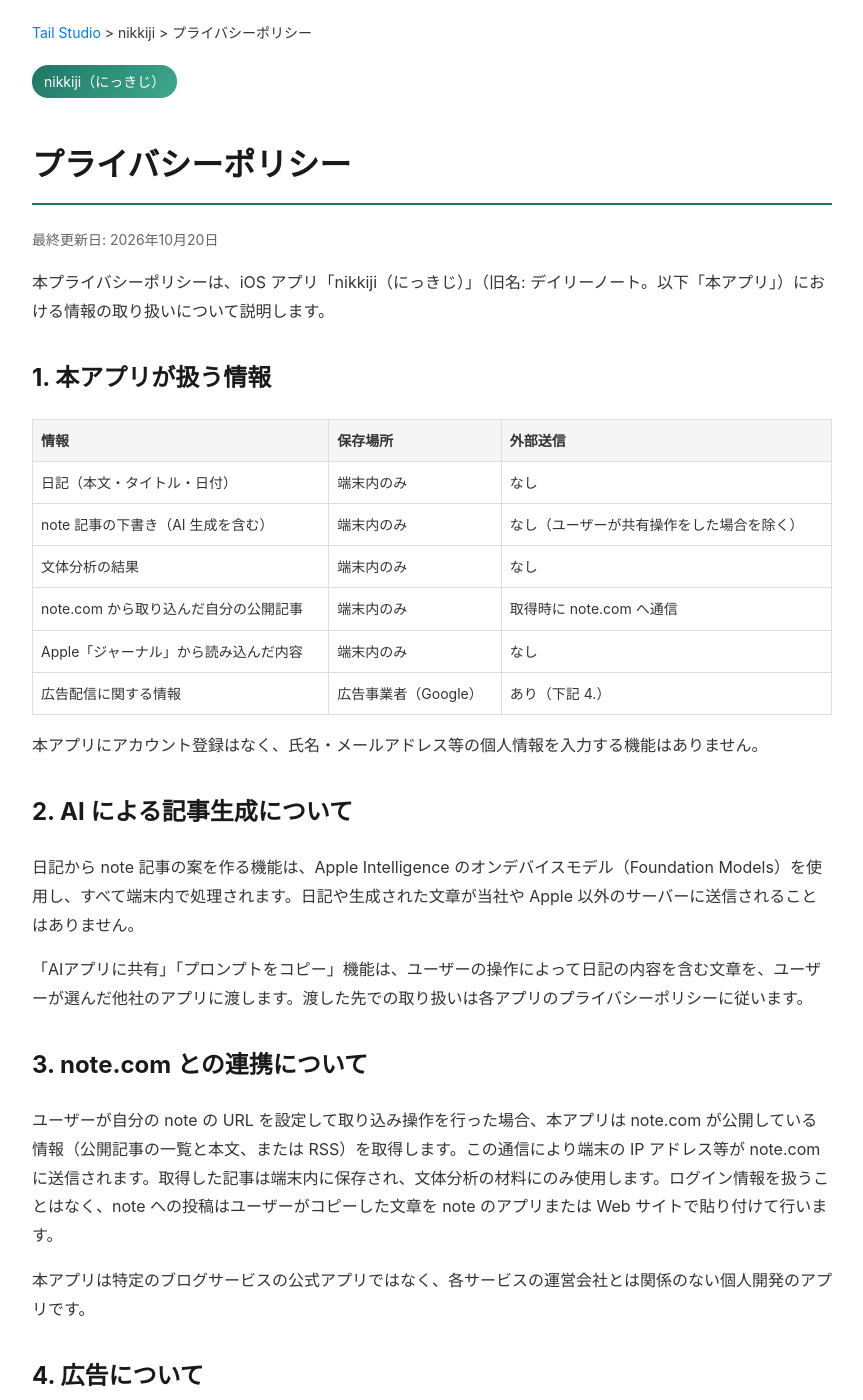
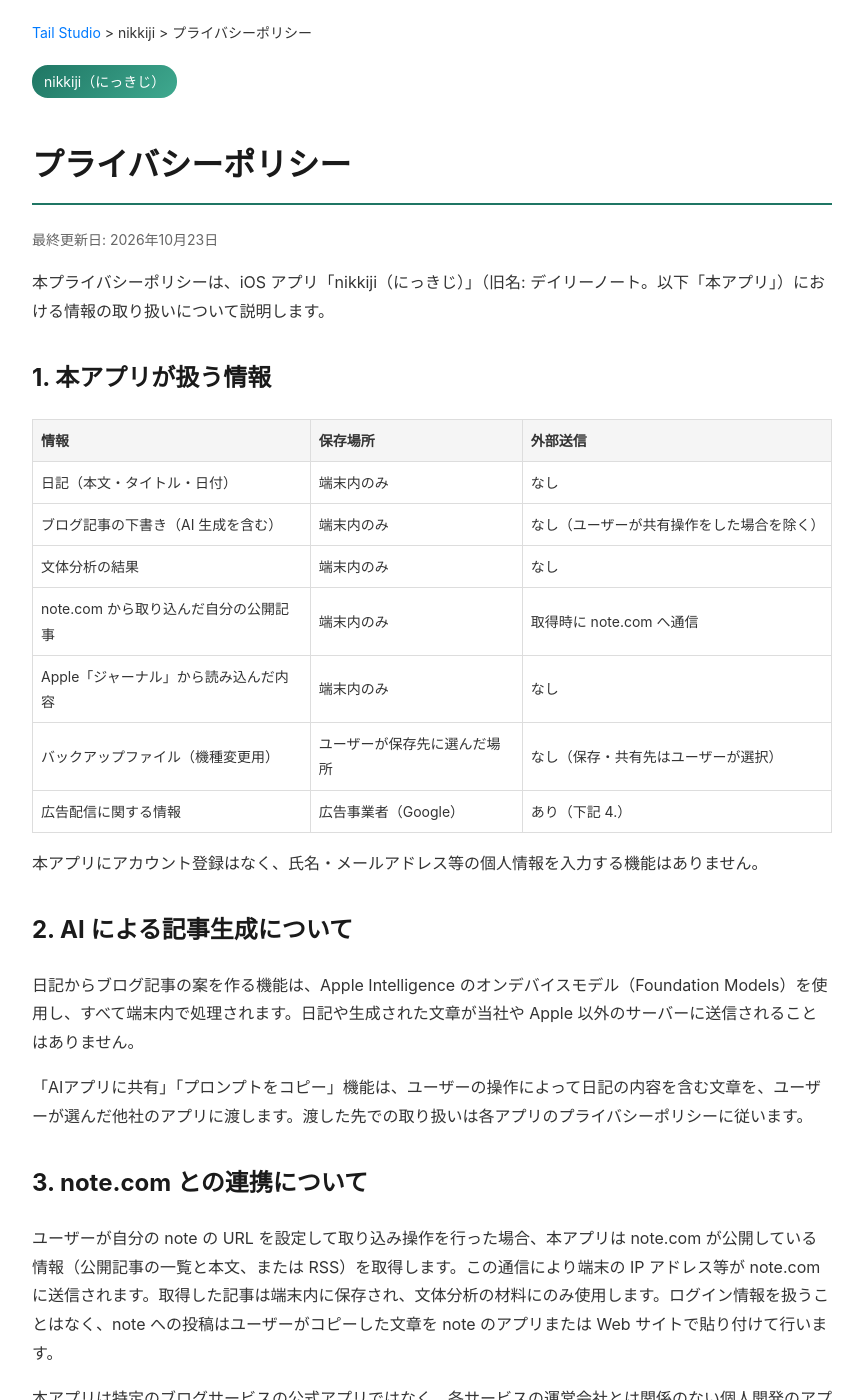
Before and after one commit to wat--/app-policies, a Jekyll site: the page apps/daily-note/privacy-policy.html, which Jekyll copies as it is, in a window 1280 px wide and 1400 px high. Shown: the whole window, without its empty margins (208-1071 px from the left). Built offline with Jekyll 4.4.1, drawn with Linux system fonts in a browser that asks for light colours; some of the changed text lies outside the part shown.

Commit message:
nikkiji: プライバシーポリシーにバックアップ項目を追加し表記を一般化
Co-Authored-By: Claude Code <noreply@anthropic.com>

```diff
--- a/apps/daily-note/privacy-policy.html
+++ b/apps/daily-note/privacy-policy.html
@@ -25,7 +25,7 @@
 
     <span class="app-badge">nikkiji（にっきじ）</span>
     <h1>プライバシーポリシー</h1>
-    <p class="update-date">最終更新日: 2026年10月20日</p>
+    <p class="update-date">最終更新日: 2026年10月23日</p>
 
     <p>本プライバシーポリシーは、iOS アプリ「nikkiji（にっきじ）」（旧名: デイリーノート。以下「本アプリ」）における情報の取り扱いについて説明します。</p>
 
@@ -33,16 +33,17 @@
     <table>
         <tr><th>情報</th><th>保存場所</th><th>外部送信</th></tr>
         <tr><td>日記（本文・タイトル・日付）</td><td>端末内のみ</td><td>なし</td></tr>
-        <tr><td>note 記事の下書き（AI 生成を含む）</td><td>端末内のみ</td><td>なし（ユーザーが共有操作をした場合を除く）</td></tr>
+        <tr><td>ブログ記事の下書き（AI 生成を含む）</td><td>端末内のみ</td><td>なし（ユーザーが共有操作をした場合を除く）</td></tr>
         <tr><td>文体分析の結果</td><td>端末内のみ</td><td>なし</td></tr>
         <tr><td>note.com から取り込んだ自分の公開記事</td><td>端末内のみ</td><td>取得時に note.com へ通信</td></tr>
         <tr><td>Apple「ジャーナル」から読み込んだ内容</td><td>端末内のみ</td><td>なし</td></tr>
+        <tr><td>バックアップファイル（機種変更用）</td><td>ユーザーが保存先に選んだ場所</td><td>なし（保存・共有先はユーザーが選択）</td></tr>
         <tr><td>広告配信に関する情報</td><td>広告事業者（Google）</td><td>あり（下記 4.）</td></tr>
     </table>
     <p>本アプリにアカウント登録はなく、氏名・メールアドレス等の個人情報を入力する機能はありません。</p>
 
     <h2>2. AI による記事生成について</h2>
-    <p>日記から note 記事の案を作る機能は、Apple Intelligence のオンデバイスモデル（Foundation Models）を使用し、すべて端末内で処理されます。日記や生成された文章が当社や Apple 以外のサーバーに送信されることはありません。</p>
+    <p>日記からブログ記事の案を作る機能は、Apple Intelligence のオンデバイスモデル（Foundation Models）を使用し、すべて端末内で処理されます。日記や生成された文章が当社や Apple 以外のサーバーに送信されることはありません。</p>
     <p>「AIアプリに共有」「プロンプトをコピー」機能は、ユーザーの操作によって日記の内容を含む文章を、ユーザーが選んだ他社のアプリに渡します。渡した先での取り扱いは各アプリのプライバシーポリシーに従います。</p>
 
     <h2>3. note.com との連携について</h2>
@@ -60,19 +61,22 @@
     <h2>6. バックグラウンド処理</h2>
     <p>記事案の自動作成を有効にしている場合、本アプリは iOS のバックグラウンド処理の仕組みを使って端末内で AI 生成を行うことがあります。この処理に通信は伴いません。</p>
 
-    <h2>7. 第三者への提供</h2>
+    <h2>7. バックアップと機種変更</h2>
+    <p>設定画面のバックアップ機能は、日記・記事・文体分析の結果を 1 つのファイルとして書き出し、別の端末で読み込めるようにするものです。書き出したファイルの保存先や共有先はユーザーが選び、当社がファイルを受け取ることはありません。</p>
+
+    <h2>8. 第三者への提供</h2>
     <p>本アプリは、上記 4. の広告配信を除き、ユーザーの情報を第三者に提供することはありません。</p>
 
-    <h2>8. お子様のプライバシー</h2>
+    <h2>9. お子様のプライバシー</h2>
     <p>本アプリは、13歳未満のお子様から意図的に個人情報を収集することはありません。</p>
 
-    <h2>9. データの削除</h2>
+    <h2>10. データの削除</h2>
     <p>日記・記事・取り込んだ記事・文体分析の結果は、アプリ内の操作またはアプリの削除によって端末から消去できます。</p>
 
-    <h2>10. プライバシーポリシーの変更</h2>
+    <h2>11. プライバシーポリシーの変更</h2>
     <p>本プライバシーポリシーは、必要に応じて更新される場合があります。重要な変更がある場合は、本ページで告知します。</p>
 
-    <h2>11. お問い合わせ</h2>
+    <h2>12. お問い合わせ</h2>
     <p>本プライバシーポリシーに関するご質問は、以下までお問い合わせください：</p>
     <p>メール: <a href="mailto:contact@tail-studio.com">contact@tail-studio.com</a></p>
 </body>
```
